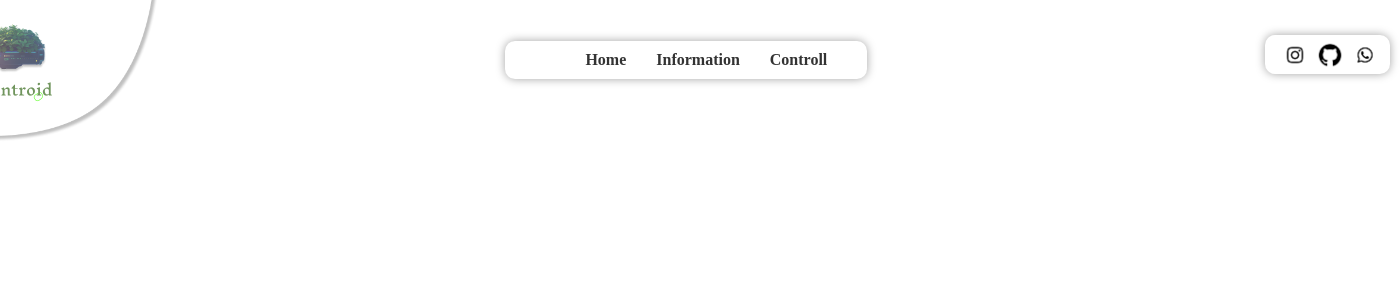
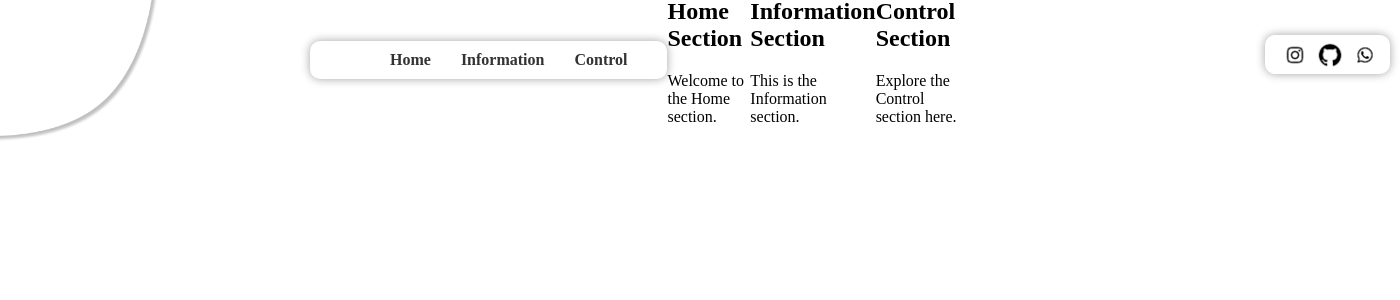
Before and after one commit to AribArkaan/greenhouse_website, a PHP site: page /header.html in a window 1400 px wide. Shown: the top 300 px of the page. Run offline with PHP 8.4, Linux system fonts and the light colour scheme.

Commit message:
update bgt
bgt update

```diff
--- a/header.html
+++ b/header.html
@@ -19,11 +19,26 @@
 
             <div class="box">
                 <ul class="nav">
-                    <li><a href="index.html#">Home</a></li>
-                    <li><a href="#information">Information</a></li>
-                    <li><a href="#controll">Controll</a></li>
+                  <li><a href="#home">Home</a></li>
+                  <li><a href="#information">Information</a></li>
+                  <li><a href="#control">Control</a></li>
                 </ul>
-            </div>
+              </div>
+
+              <div id="home" class="content">
+                <h2>Home Section</h2>
+                <p>Welcome to the Home section.</p>
+              </div>
+
+              <div id="information" class="content">
+                <h2>Information Section</h2>
+                <p>This is the Information section.</p>
+              </div>
+
+              <div id="control" class="content">
+                <h2>Control Section</h2>
+                <p>Explore the Control section here.</p>
+              </div>
 
             <div class="box2">
                 <ul class="icon" id="instagram-icon">
@@ -47,5 +62,6 @@
     </div>
 
     <script src="script.js"></script>
+    <script src="scripts.js"></script>
 </body>
 </html>
--- a/index.css
+++ b/index.css
@@ -961,13 +961,13 @@
 }
 
 
-  #weather {
-    width: 60%;
+  /* #weather {
+    width: ;
     text-align: center;
     margin-bottom: 20px;
     color: #777;
     font-size: 30px;
-  }
+  } */
 
 
 
--- a/scripts.js
+++ b/scripts.js
@@ -35,5 +35,52 @@
 });
 
 
+// nav animasi bar
+document.addEventListener('DOMContentLoaded', function () {
+    const navLinks = document.querySelectorAll('.nav a');
 
-//-----------------------------
+    navLinks.forEach(link => {
+      link.addEventListener('click', function (e) {
+        e.preventDefault();
+        const targetId = this.getAttribute('href').substring(1);
+        const targetElement = document.getElementById(targetId);
+
+        if (targetElement) {
+          targetElement.scrollIntoView({
+            behavior: 'smooth',
+          });
+
+          // Optional: Highlight the active link
+          navLinks.forEach(navLink => {
+            navLink.classList.remove('active');
+          });
+          this.classList.add('active');
+        }
+      });
+    });
+  });
+
+
+  document.addEventListener('DOMContentLoaded', function () {
+    const navLinks = document.querySelectorAll('.nav a, .profile-link');
+
+    navLinks.forEach(link => {
+      link.addEventListener('click', function (e) {
+        e.preventDefault();
+        const targetId = this.getAttribute('href').substring(1);
+        const targetElement = document.getElementById(targetId);
+
+        if (targetElement) {
+          targetElement.scrollIntoView({
+            behavior: 'smooth',
+          });
+
+          // Optional: Highlight the active link
+          navLinks.forEach(navLink => {
+            navLink.classList.remove('active');
+          });
+          this.classList.add('active');
+        }
+      });
+    });
+  });
```
Also changed, not shown: index.html (+5 -2 lines), script.js (line endings or trailing spaces).
